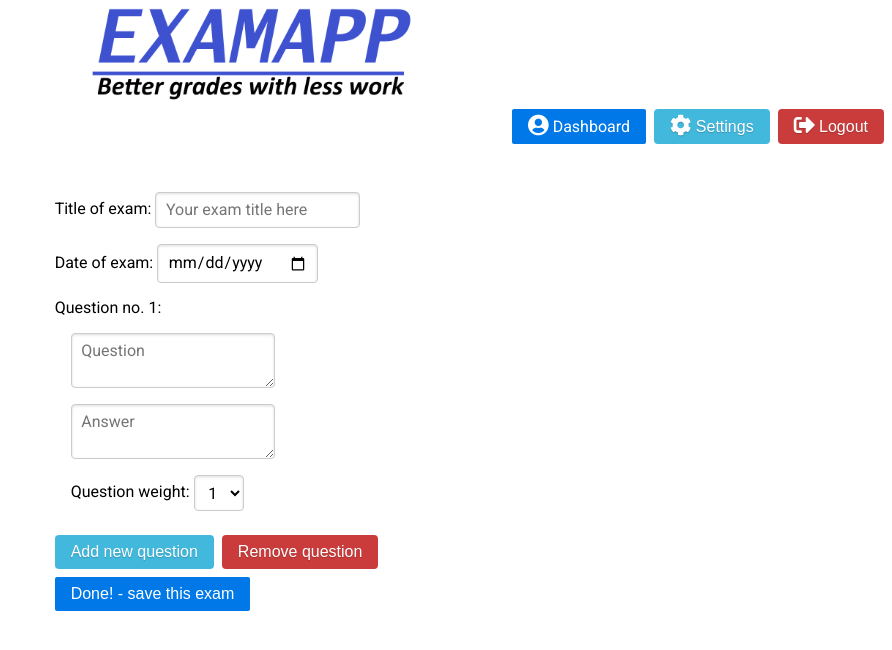
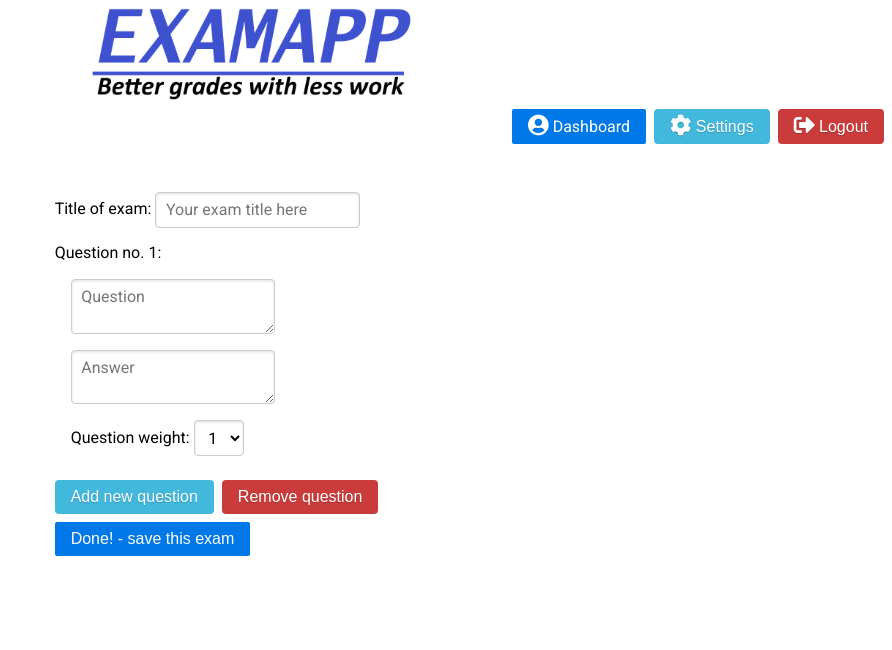
Before and after one commit to examappteam/frontend, a React (Create React App) app: page /create_exam in a window 1280 px wide. Shown: the top 650 px of the page, without its empty margins (388-1280 px from the left). Built offline with nearby package versions, Linux system fonts and the light colour scheme.

Commit message:
Remove date from CreateExamView

```diff
--- a/src/components/create-exam-view/CreateExamView.js
+++ b/src/components/create-exam-view/CreateExamView.js
@@ -9,7 +9,6 @@ class CreateExamView extends Component {
         this.state = {
             formsToRender: 0,
             examTitle: "",
-            examDate: "",
             examQuestions: questionsData
         }
         this.handleAddClick = this.handleAddClick.bind(this)
@@ -62,15 +61,6 @@ class CreateExamView extends Component {
                                 onChange={this.handleChange}
                             />
                         </div>
-                        <div style={{marginBottom: 1 + 'em'}}>
-                            <label>Date of exam: </label>
-                            <input
-                                type="date"
-                                value={this.state.examDate}
-                                name="examDate"
-                                onChange={this.handleChange}
-                            />
-                        </div>
                     </form>
                     {formElements}
 
```
